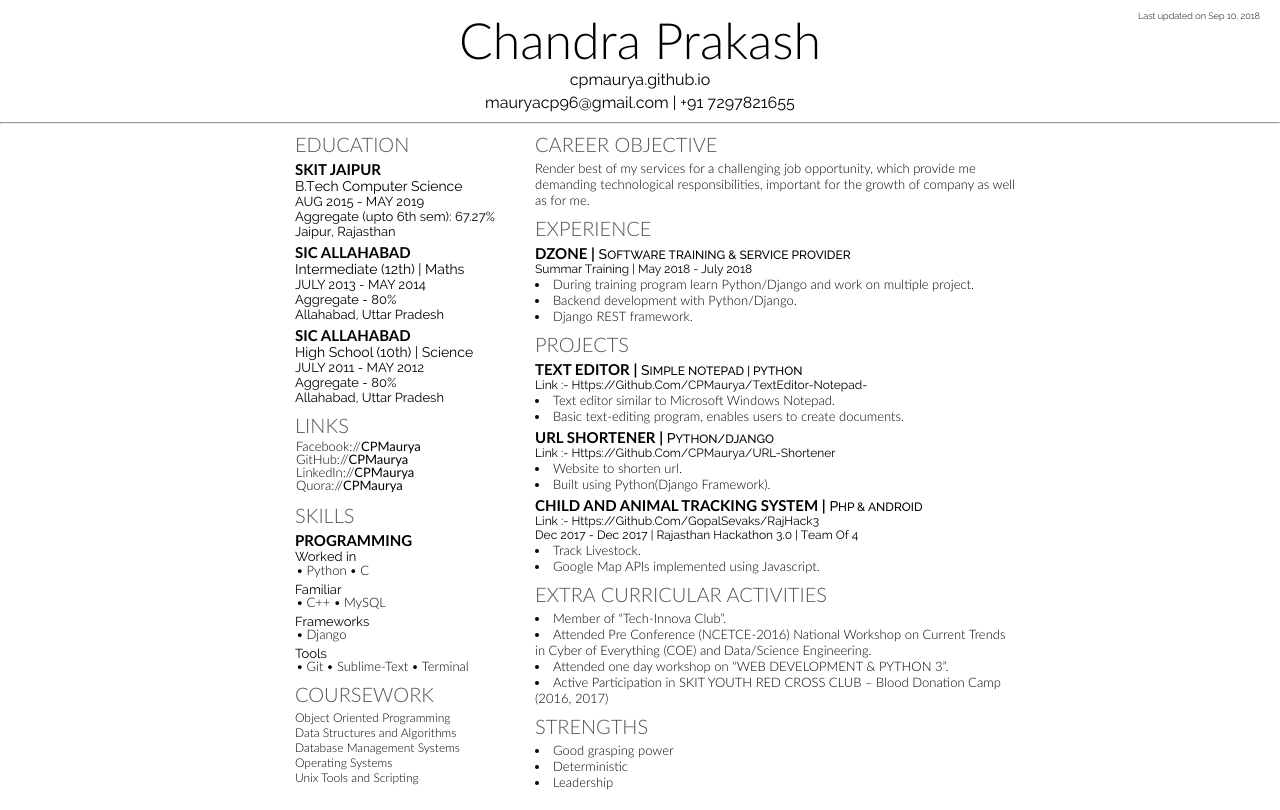
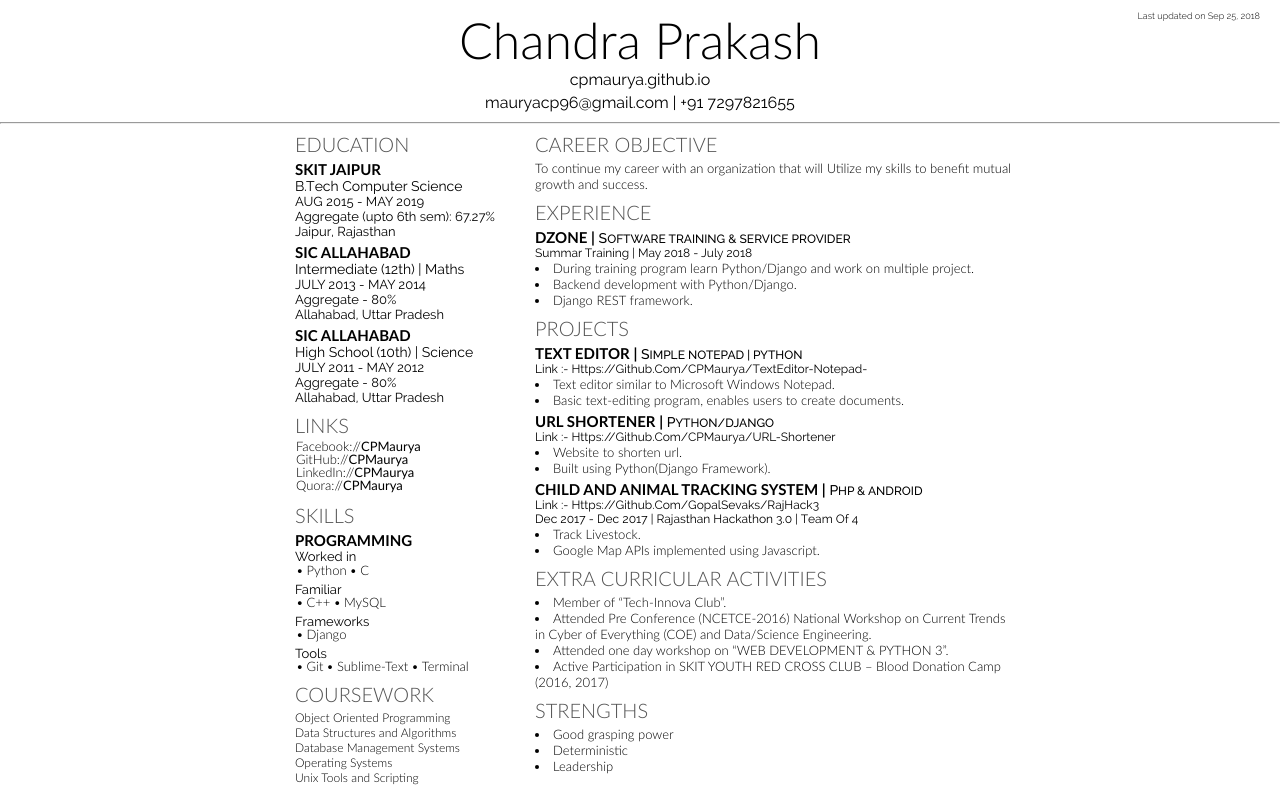
Before and after one commit to CPMaurya/CPMaurya.github.io, a plain HTML site: page index.jade in a window 1280 px wide. Drawn offline with nearby package versions, Linux system fonts and the light colour scheme; files that its build step writes are made by us from their sources.

Commit message:
First commit

```diff
--- a/index.jade
+++ b/index.jade
@@ -17,7 +17,7 @@ html(lang="en")
     body
         #update-status
             p.
-                Last updated on Sep 10, 2018
+                Last updated on Sep 25, 2018
 
         .heading
             h1 #{firstName} #{lastName}
@@ -131,7 +131,8 @@ html(lang="en")
                 ///////// Begin Section: Experience /////////
                 h1 CAREER OBJECTIVE
                 br
-                p Render best of my services for a challenging job opportunity, which provide me demanding technological responsibilities, important for the growth of company as well as for me.
+                p To continue my career with an organization that will Utilize my skills to benefit mutual growth and success.
+
                 h1 Experience
                 br
                 // Begin Subsection
```
Also changed, not shown: index.html, 1 other file.
